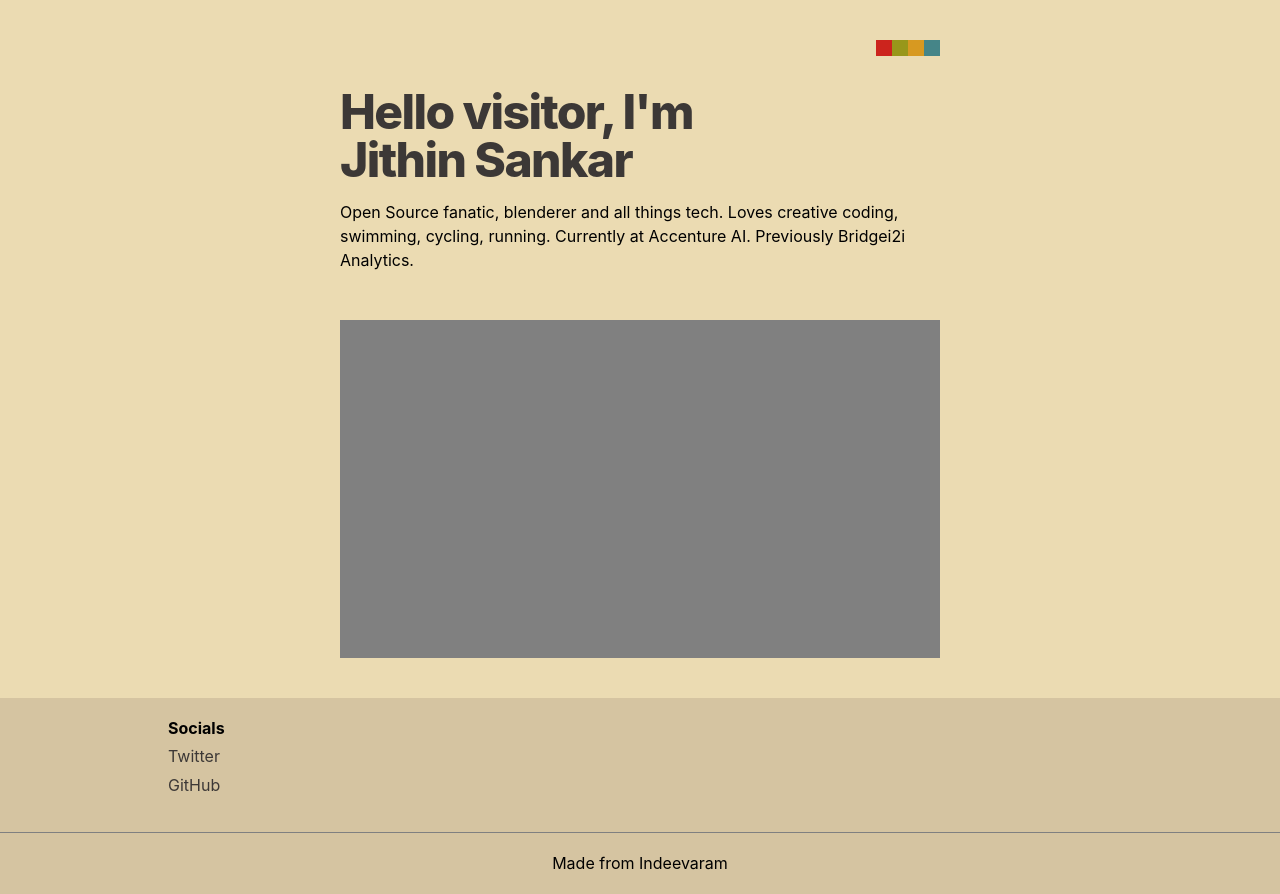
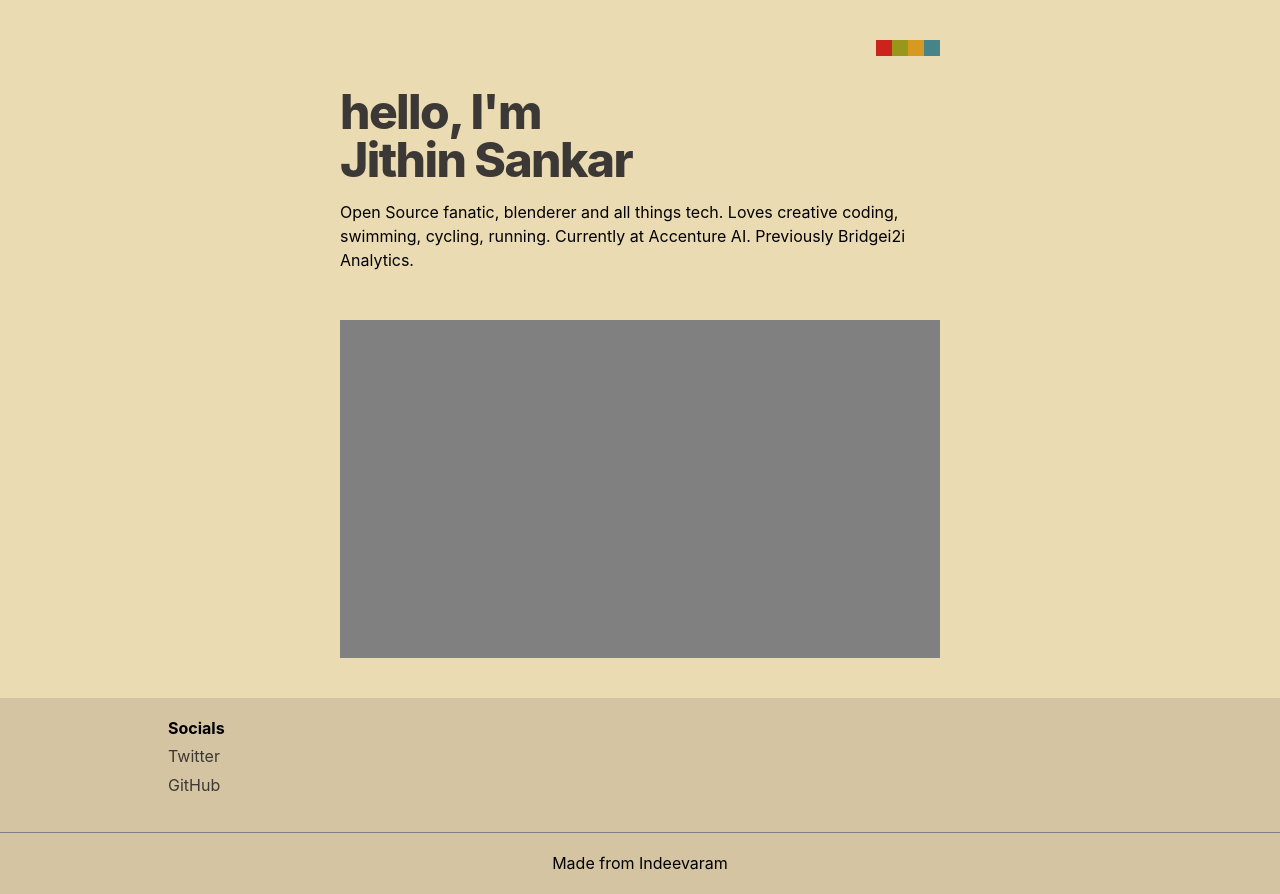
Before and after one commit to jithinsankar/gruvbox-mainpage, a website: page index.html in a window 1280 px wide. Drawn offline with Linux system fonts and the light colour scheme; a web font is replaced by a local one.

Commit message:
Update index.html

```diff
--- a/index.html
+++ b/index.html
@@ -17,9 +17,11 @@
         <div class="colorbox"></div>
       </div>
       <h1>
-        Hello visitor, I'm
+        hello, I'm
       </h1>
-      <h1>Jithin Sankar</h1>
+      <h1>
+        Jithin Sankar
+      </h1>
       <div class="text">
         <p>
           Open Source fanatic, blenderer and all things tech. Loves creative
```
